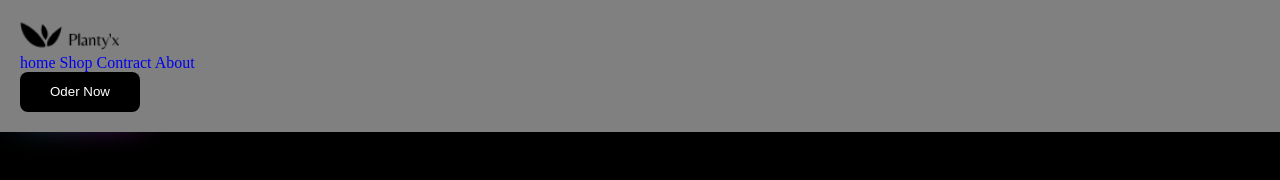
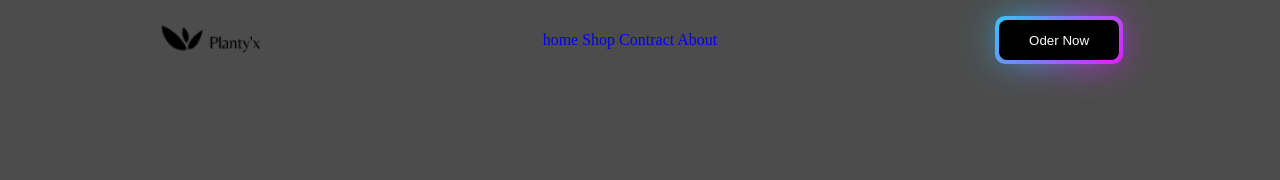
Before and after one commit to Rakib-Hassan-web/navbar-makig-, a plain HTML site: page index.html in a window 1280 px wide. Drawn offline with Linux system fonts and the light colour scheme.

Commit message:
all done just hover need

```diff
--- a/css/style.css
+++ b/css/style.css
@@ -1,32 +1,34 @@
-
-body{
-    background-color: rgb(0, 0, 0);
+body {
+    background-color: rgb(76, 76, 76);
 }
 
-img{
+img {
     width: 100%;
     max-width: 100%;
 
 }
 
-a{
+a {
     text-decoration: none;
 }
 
-*{
+* {
     margin: 0;
     padding: 0;
     box-sizing: border-box;
 }
 
 
-.main{
+.main {
     width: 100%;
     padding: 20px;
-    background: gray;
+    /* background: rgb(255, 255, 255); */
+    display: flex;
+align-items: center;
+justify-content: space-around;
 }
 
-.logo{
+.logo {
     width: 100px;
 }
 
```
